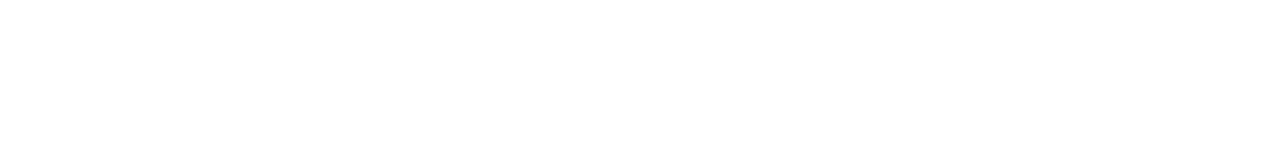
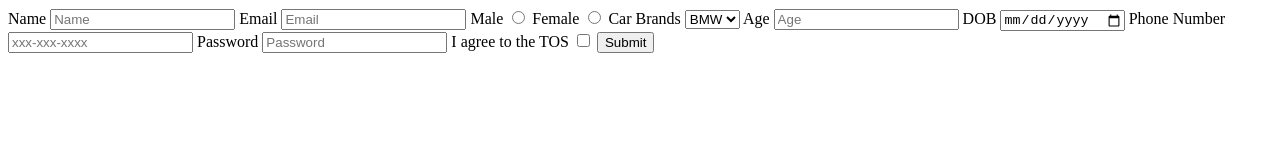
Before and after one commit to acciojob/signup-form-car-Amitjiran, a website: page main.html in a window 1280 px wide. Drawn offline with Linux system fonts and the light colour scheme.

Commit message:
created a submission

```diff
--- a/main.html
+++ b/main.html
@@ -7,7 +7,34 @@
 </head>
 
 <body>
-	<!-- the entire body must be written by student -->
+	<!-- the entire body must be written by the student -->
+	<form method="post">
+		<label for="name">Name</label>
+		<input placeholder="Name" type="text" id="name" required>
+		<label for="email">Email</label>
+		<input placeholder="Email" type="email" id="email" required>
+		<label for="gender_m">Male</label>
+		<input  type="radio" id="gender_m" name="gender" required>
+		<label for="gender_f">Female</label>
+		<input  type="radio" id="gender_f" name="gender" required>
+		<label for="cars">Car Brands</label>
+		<select id="cars" placeholder="--Please choose an option--" required>
+			<option>BMW</option>
+			<option>Audi</option>
+			<option>Tesla</option>
+		</select>
+		<label for="age">Age</label>
+		<input placeholder="Age" type="number" id="age" required>
+		<label for="dob">DOB</label>
+		<input type="date" id="dob" required>
+		<label for="tel">Phone Number</label>
+		<input placeholder="xxx-xxx-xxxx" type="tel" id="tel" >
+		<label for="password">Password</label>
+		<input placeholder="Password" type="password" id="password" required>
+		<label for="tos">I agree to the TOS</label>
+		<input type="checkbox" id="tos" required>
+		<button type="submit">Submit</button>
+	</form>
     <script type="text/javascript" src="./script.js">
 </script>
 
```
